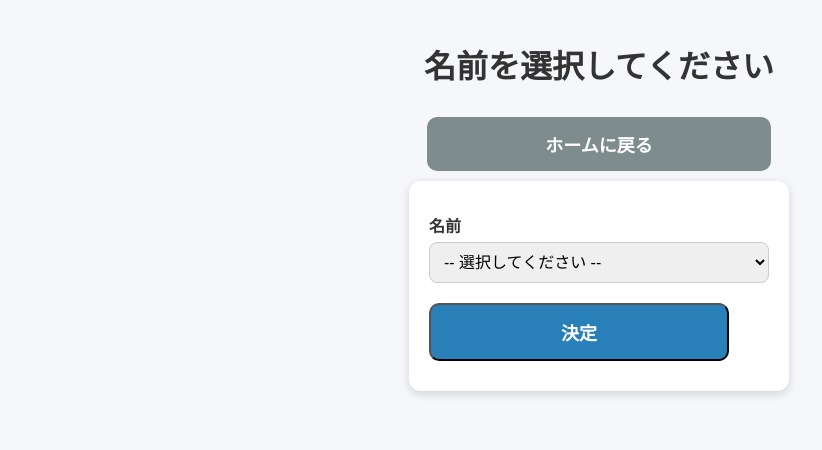
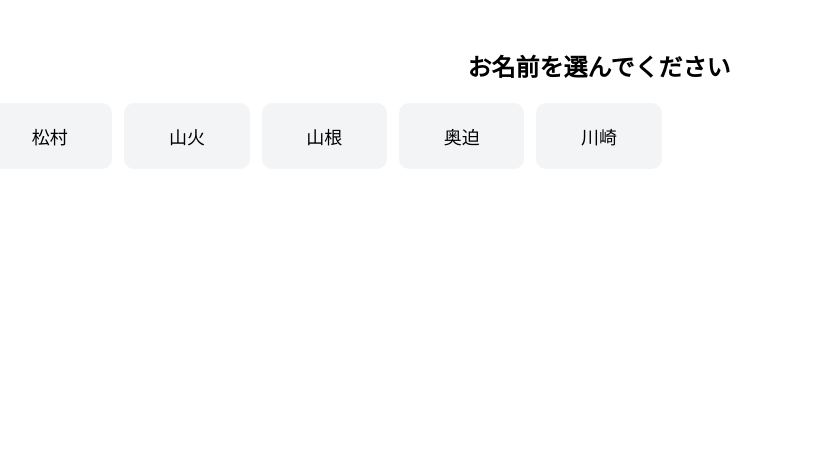
Before and after one commit to matsumurashin0125/event-app7, a Flask app: page /set_name in a window 1280 px wide. Shown: the top 450 px of the page, without its empty margins (41-863 px from the left). Run offline with Flask 3, Linux system fonts and the light colour scheme.

Commit message:
Update set_name.html

```diff
--- a/templates/set_name.html
+++ b/templates/set_name.html
@@ -1,33 +1,61 @@
-<!-- templates/set_name.html -->
 <!DOCTYPE html>
 <html>
 <head>
     <meta charset="utf-8">
-    <title>名前選択</title>
+    <title>名前を選択</title>
     <meta name="viewport" content="width=device-width, initial-scale=1">
-    <link rel="stylesheet" href="/static/style.css">
+    <style>
+        body { font-family: system-ui; padding: 20px; }
+        h2 { text-align: center; }
+
+        .grid {
+            display: grid;
+            grid-template-columns: repeat(auto-fill, minmax(120px, 1fr));
+            gap: 12px;
+            margin-top: 20px;
+        }
+
+        .name-tile {
+            background: #f3f4f6;
+            border-radius: 10px;
+            padding: 20px;
+            text-align: center;
+            font-size: 18px;
+            cursor: pointer;
+        }
+
+        .name-tile:hover {
+            background: #e5e7eb;
+        }
+
+        button {
+            display: none;
+        }
+    </style>
+
+    <script>
+        function selectName(name) {
+            const form = document.getElementById("nameForm");
+            document.getElementById("user_name").value = name;
+            form.submit();
+        }
+    </script>
 </head>
 <body>
 
-<h1>名前を選択してください</h1>
+<h2>お名前を選んでください</h2>
 
-<a class="btn back-btn" href="{{ url_for('home') }}">ホームに戻る</a>
+<form id="nameForm" method="POST" action="/set_name">
+    <input type="hidden" id="user_name" name="user_name">
 
-<div class="card-container">
-    <div class="card">
-        <form method="POST">
-            <label for="name">名前</label>
-            <select id="name" name="name" required>
-                <option value="">-- 選択してください --</option>
-                {% for m in members %}
-                    <option value="{{ m }}">{{ m }}</option>
-                {% endfor %}
-            </select>
-
-            <button class="btn" type="submit" style="margin-top:20px;">決定</button>
-        </form>
+    <div class="grid">
+        {% for m in members %}
+            <div class="name-tile" onclick="selectName('{{ m }}')">
+                {{ m }}
+            </div>
+        {% endfor %}
     </div>
-</div>
+</form>
 
 </body>
 </html>
```
